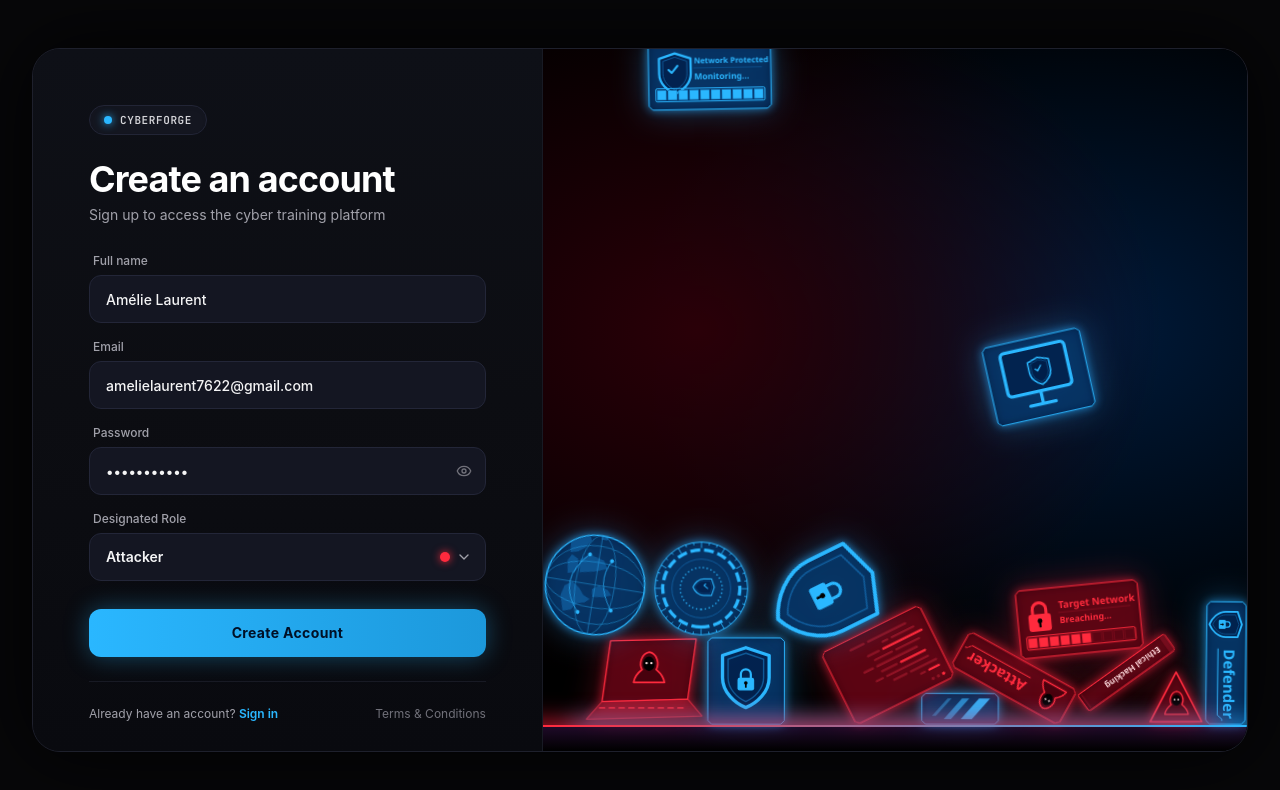
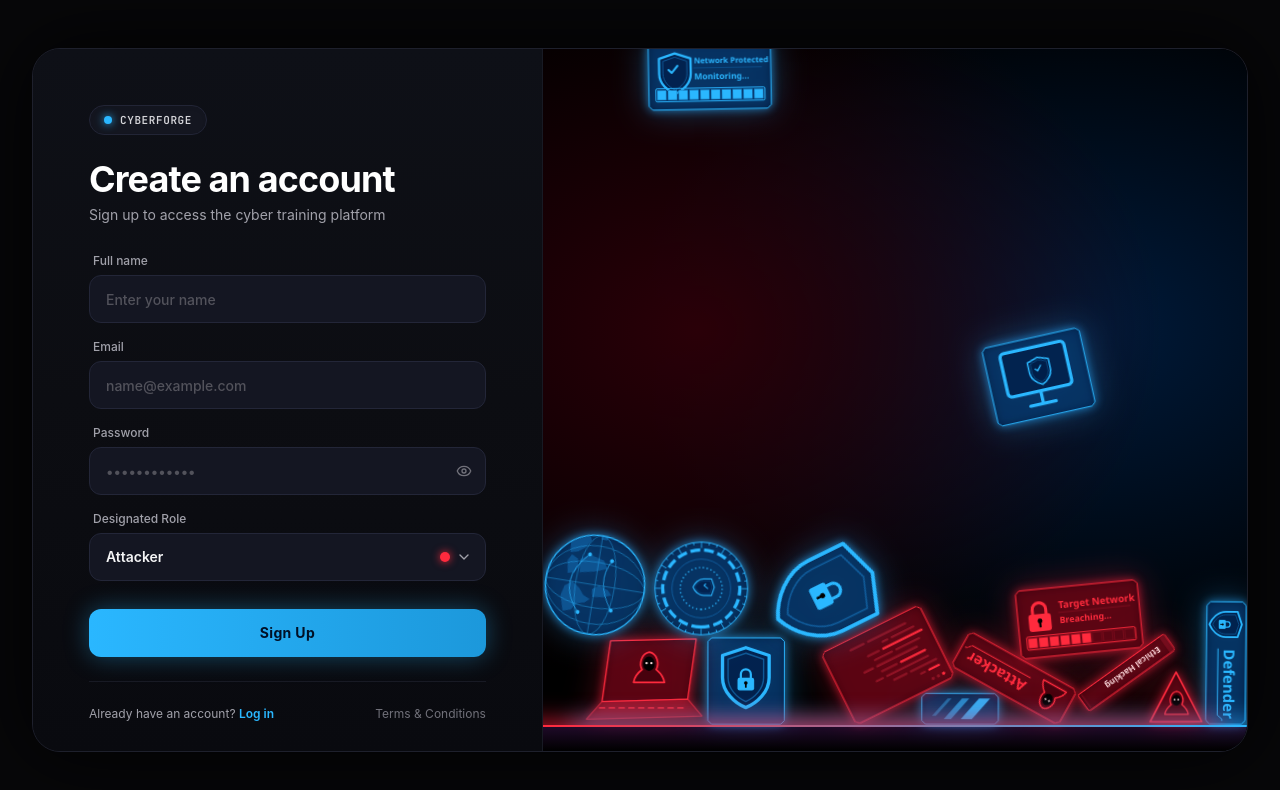
Before and after one commit to pj172751-arch/CyberForge, a React (Vite) app: page / in a window 1280 px wide. Shown: the top 790 px of the page. Built offline with nearby package versions, Linux system fonts and the light colour scheme.

Commit message:
fix(auth): clear default values, show role dropdown on sign up only, fix bottom login/signup toggle labels

```diff
--- a/src/App.jsx
+++ b/src/App.jsx
@@ -4,9 +4,9 @@ import { ChevronDown, Eye, EyeOff } from 'lucide-react';
 
 export default function App() {
   const [isSignUp, setIsSignUp] = useState(true);
-  const [fullName, setFullName] = useState('Amélie Laurent');
-  const [email, setEmail] = useState('amelielaurent7622@gmail.com');
-  const [password, setPassword] = useState('password123');
+  const [fullName, setFullName] = useState('');
+  const [email, setEmail] = useState('');
+  const [password, setPassword] = useState('');
   const [showPassword, setShowPassword] = useState(false);
   const [role, setRole] = useState('attacker'); // 'attacker' | 'defender'
   const [submitted, setSubmitted] = useState(false);
@@ -17,12 +17,17 @@ export default function App() {
     setTimeout(() => setSubmitted(false), 3000);
   };
 
+  const handleToggleMode = () => {
+    setIsSignUp(prev => !prev);
+    setSubmitted(false);
+  };
+
   return (
     <div className="min-h-screen w-screen bg-[#070709] flex items-center justify-center p-3 sm:p-6 md:p-8 font-sans selection:bg-[#2ab7ff]/30 selection:text-[#dbf5ff]">
       {/* Big Modal Container (Matching color with right half physics) */}
       <div className="relative w-[95vw] max-w-[1400px] h-[88vh] min-h-[700px] bg-[#0c0d12] rounded-[28px] shadow-[0_0_80px_rgba(0,0,0,0.9)] overflow-hidden flex flex-col md:flex-row border border-[#1e202c]">
 
-        {/* LEFT COLUMN: Login / Sign Up Form (Color matched to dark physics side) */}
+        {/* LEFT COLUMN: Login / Sign Up Form */}
         <div className="w-full md:w-[45%] lg:w-[42%] p-8 sm:p-10 md:p-12 lg:p-14 flex flex-col justify-between bg-gradient-to-b from-[#0e1017] via-[#0c0d12] to-[#090a0f] relative z-10 overflow-y-auto border-r border-[#181a24]">
           <div>
             {/* Top Brand Pill */}
@@ -101,7 +106,8 @@ export default function App() {
                 </div>
               </div>
 
-              {/* Role Dropdown: Attacker & Defender */}
+              {/* Role Dropdown: ONLY IN SIGN UP */}
+              {isSignUp && (
                 <div>
                   <label className="block text-xs font-medium text-zinc-400 mb-1.5 ml-1">
                     Designated Role
@@ -129,6 +135,7 @@ export default function App() {
                     </div>
                   </div>
                 </div>
+              )}
 
               {/* Submit Button */}
               <div className="pt-3">
@@ -139,24 +146,39 @@ export default function App() {
                   {submitted ? (
                     <span>Authenticated ✓</span>
                   ) : (
-                    <span>{isSignUp ? 'Create Account' : 'Sign In'}</span>
+                    <span>{isSignUp ? 'Sign Up' : 'Log In'}</span>
                   )}
                 </button>
               </div>
             </form>
           </div>
 
-          {/* Bottom Switcher: Already have account? Sign in */}
+          {/* Bottom Switcher: Clean toggle between Sign Up and Log In */}
           <div className="pt-6 flex items-center justify-between text-xs text-zinc-400 border-t border-[#181a24] mt-6">
             <div>
-              <span>{isSignUp ? 'Already have an account? ' : "Don't have an account? "}</span>
+              {isSignUp ? (
+                <>
+                  <span>Already have an account? </span>
                   <button
                     type="button"
-                onClick={() => setIsSignUp(!isSignUp)}
+                    onClick={handleToggleMode}
                     className="font-semibold text-[#2ab7ff] hover:text-[#7ad6ff] hover:underline transition-colors"
                   >
-                {isSignUp ? 'Sign in' : 'Sign up'}
+                    Log in
                   </button>
+                </>
+              ) : (
+                <>
+                  <span>Don't have an account? </span>
+                  <button
+                    type="button"
+                    onClick={handleToggleMode}
+                    className="font-semibold text-[#2ab7ff] hover:text-[#7ad6ff] hover:underline transition-colors"
+                  >
+                    Sign up
+                  </button>
+                </>
+              )}
             </div>
             <a href="#terms" className="hover:underline text-zinc-500 hover:text-zinc-400 transition-colors">
               Terms & Conditions
@@ -164,7 +186,7 @@ export default function App() {
           </div>
         </div>
 
-        {/* RIGHT COLUMN: The Matter.js Falling Physics Playground (Clean, no overlays, full sized) */}
+        {/* RIGHT COLUMN: The Matter.js Falling Physics Playground */}
         <div className="w-full md:w-[55%] lg:w-[58%] h-[380px] md:h-full relative overflow-hidden bg-black flex flex-col justify-end">
           <FallingPhysics mode="both" />
         </div>
```
Lines whose indentation alone changed are shown as unchanged.
